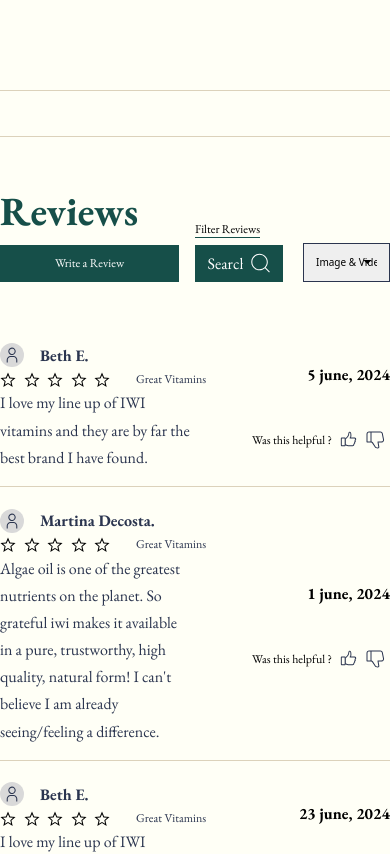
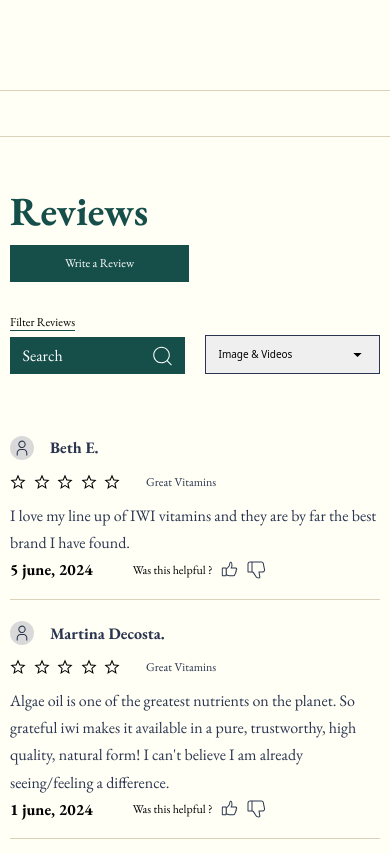
Before and after one commit to SiamulHassan/ecom-int, a React (Vite) app: page / in a window 390 px wide. Shown: the part 6060-6914 px from the top of the page. Built offline with nearby package versions, Linux system fonts and the light colour scheme.

Commit message:
review responsive done

```diff
--- a/src/features/productPage/components/ReviewFilter.jsx
+++ b/src/features/productPage/components/ReviewFilter.jsx
@@ -21,7 +21,7 @@
           />
           <CiSearch
             size={25}
-            className="text-white absolute top-[50%] translate-y-[-50%] right-4"
+            className="cursor-pointer text-white absolute top-[50%] translate-y-[-50%] right-4"
           />
         </div>
       </div>
--- a/src/features/productPage/components/ReviewSection.jsx
+++ b/src/features/productPage/components/ReviewSection.jsx
@@ -6,9 +6,9 @@
 const ReviewSection = () => {
   const handleReview = () => {};
   return (
-    <div className="border-t border-border_DCD pt-[4rem] mb-[8rem]">
+    <div className="px-[1rem] border-t border-border_DCD pt-[4rem] mb-[5rem]">
       <div className="container">
-        <div className="review_top mb-[6rem] grid grid-cols-2 items-end">
+        <div className="review_top mb-[6rem] grid grid-cols-1 sm:grid-cols-2 items-end gap-y-[3rem] sm:gap-y-0">
           <ReviewHeading handleReview={handleReview} />
           <ReviewFilter />
         </div>
--- a/src/ui/Review.jsx
+++ b/src/ui/Review.jsx
@@ -8,11 +8,11 @@
 
 const Review = () => {
   return (
-    <div className="">
+    <>
       {reviewData.map((review, i) => (
         <div
           key={i}
-          className="grid grid-cols-2 items-center border-b border-border_DCD gap-x-4 pb-[1.5rem] mb-[2rem] last:mb-0"
+          className="grid grid-cols-1 sm:grid-cols-2 items-center border-b border-border_DCD gap-x-4 pb-[1.5rem] mb-[2rem] last:mb-0"
         >
           <div className="left_part">
             <div className="grid grid-cols-[4rem_12rem] items-center">
@@ -23,7 +23,7 @@
                 {review.reviewer}
               </Typography>
             </div>
-            <div className="grid grid-cols-[12rem_12rem] items-center gap-x-[1.6rem]">
+            <div className="grid grid-cols-[12rem_12rem] items-center gap-x-[1.6rem] py-[1rem] md:py-[0.6rem]">
               <ReviewStar />
               <Typography variant="span_normal_16" color="text-primary_color">
                 {review.starStatus}
@@ -33,7 +33,7 @@
               {review.reviewMessage}
             </Typography>
           </div>
-          <div className="right_part justify-self-end flex flex-col gap-[4rem]">
+          <div className="right_part justify-self-start sm:justify-self-end flex flex-row sm:flex-col gap-[4rem]">
             <Typography variant="span_bold_16" className="self-end">
               {review.date}
             </Typography>
@@ -47,7 +47,7 @@
           </div>
         </div>
       ))}
-    </div>
+    </>
   );
 };
 
```
